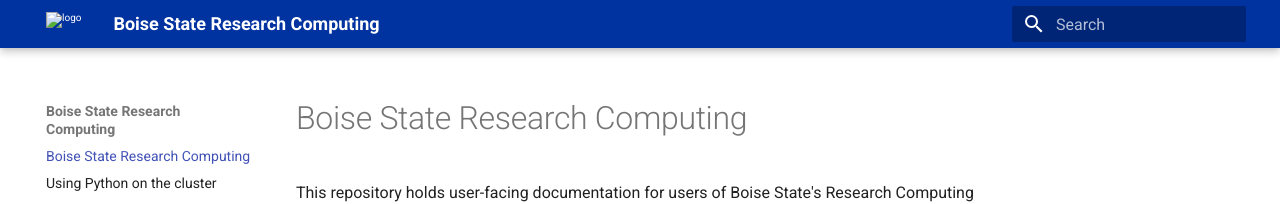
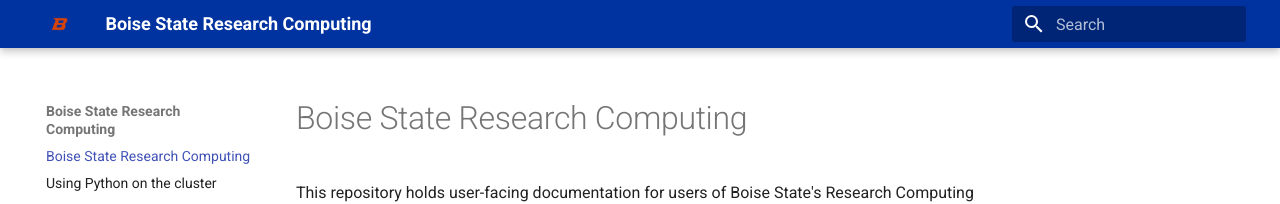
Before and after one commit to bsurc/docs, an MkDocs documentation site: the page built from docs/index.md, in a window 1280 px wide. Shown: the top 204 px of the page. Built offline with MkDocs 1.6.1 and Material for MkDocs 9.7.7, drawn with Linux system fonts in a browser that asks for light colours.

Commit message:
Change image and fix path

```diff
--- a/mkdocs.yml
+++ b/mkdocs.yml
@@ -3,7 +3,7 @@ extra_css:
   - stylesheets/extra.css
 theme:
   name: material
-  logo: docs/images/boisestate-B-2color-rgb.png
-  favicon: docs/images/boisestate-B-2color-rgb.png
+  logo: images/boisestate-B-1color-orange-rgb.png
+  favicon: images/boisestate-B-1color-orange-rgb.png
   palette:
     scheme: bsu
```
Also changed, not shown: docs/images/boisestate-B-1color-orange-rgb.png (added), docs/images/boisestate-B-2color-rgb.png (deleted).
